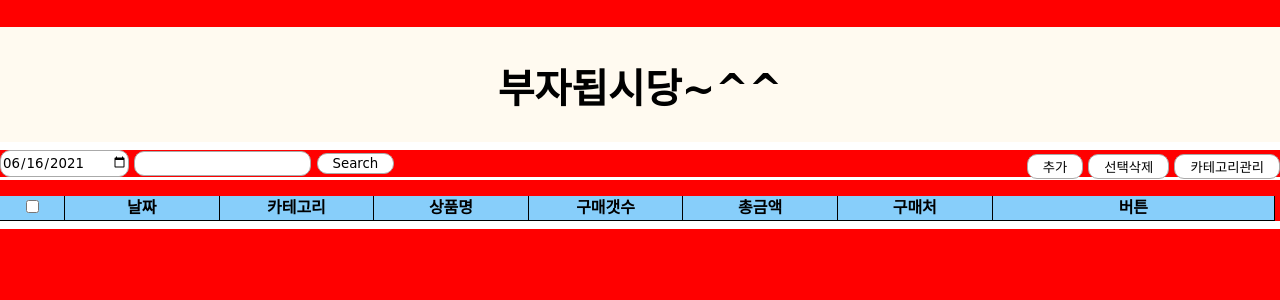
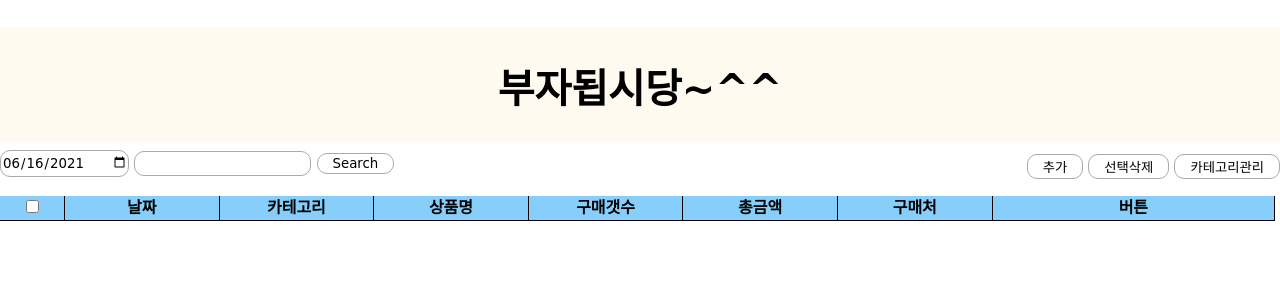
Before and after one commit to yiryeong/accountBook, a Flask app: page / in a window 1280 px wide. Shown: the top 300 px of the page. Run offline with Flask 2, Linux system fonts and the light colour scheme; data that the repository does not hold is empty; some web fonts are replaced.

Commit message:
background-color를 red에서 white로 변경

```diff
--- a/app/static/css/mainStyle.css
+++ b/app/static/css/mainStyle.css
@@ -3,7 +3,7 @@ body {
     height: 100%;
     margin: 0px;
     min-width : 800px;
-    background-color: red;
+    background-color: white;
 }
 
 /* 헤어영역 */
```
